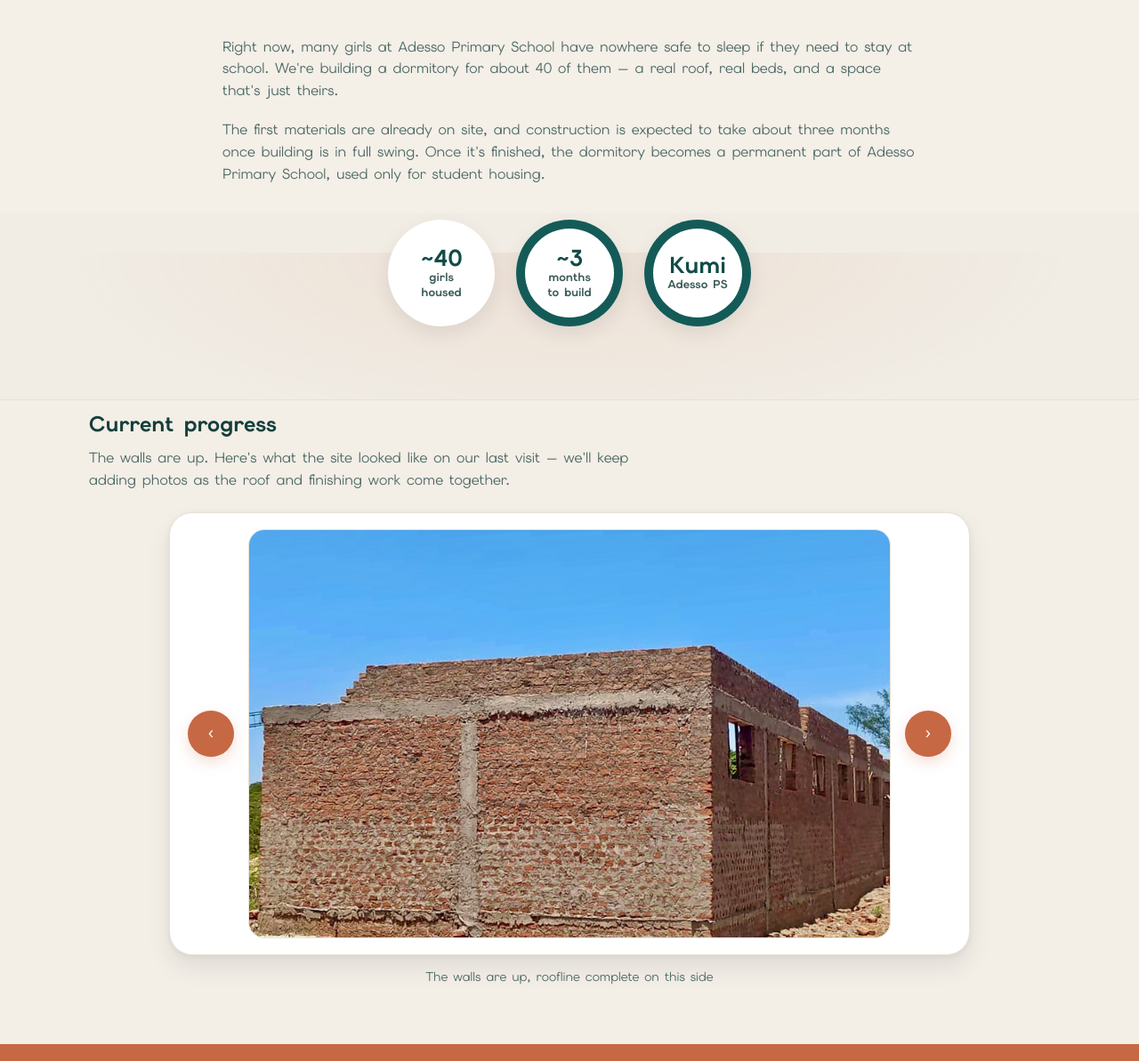
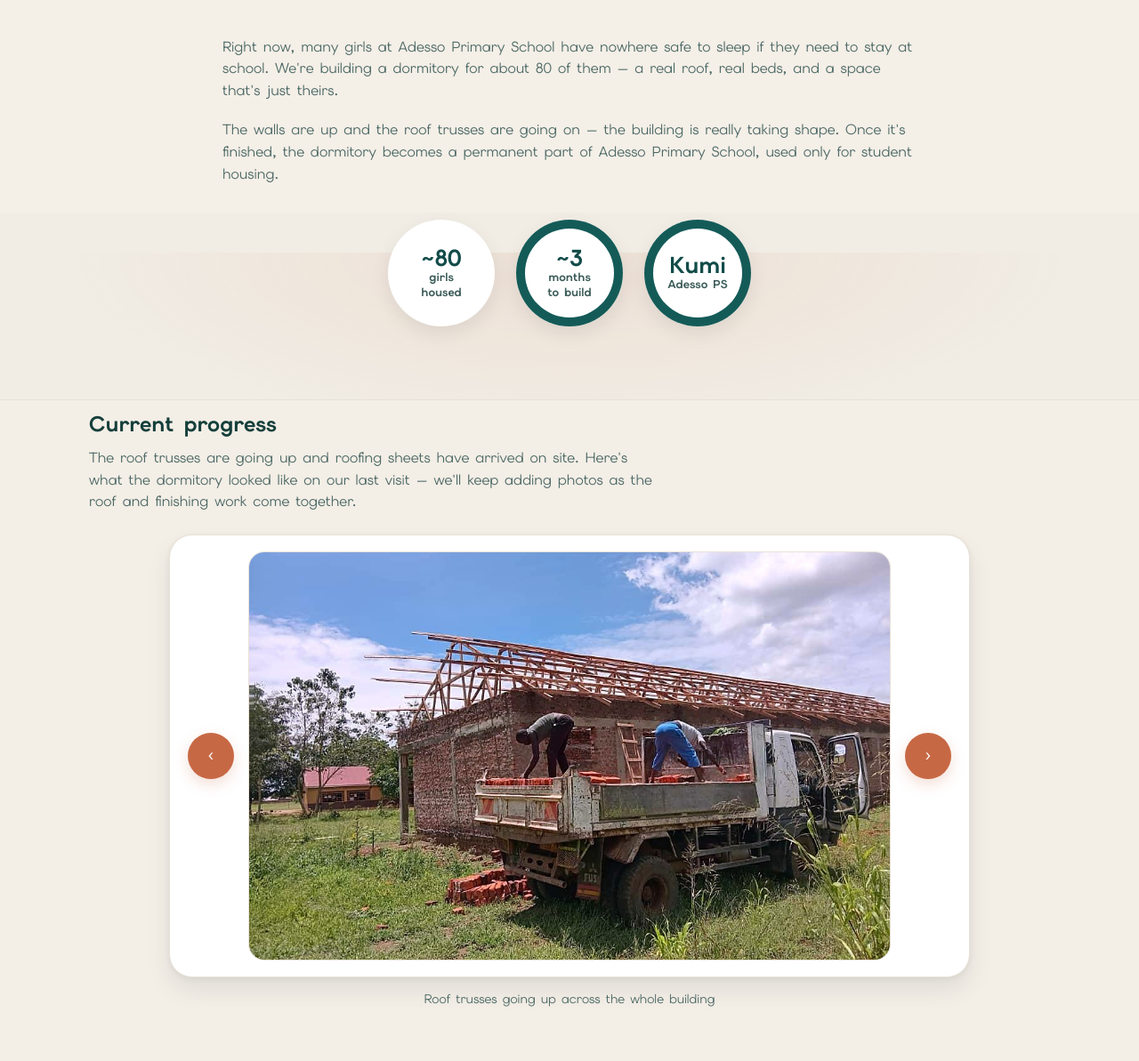
Before and after one commit to AntigoneK/aggies-foundation, a plain HTML site: page Dorms.html in a window 1280 px wide. Shown: the part 516-1709 px from the top of the page at 89% size. Drawn offline with Linux system fonts and the light colour scheme.

Commit message:
Update dormitory page with latest construction photos and 80-girl capacity
Replaced the 'Current progress' gallery entirely with 5 new photos
showing the latest state: roof trusses going up across the whole
building and roofing sheets arriving on site - a clear step forward
from the old walls-and-early-framing photos, which are now removed.
New hero photo too.

Also corrected the dormitory's capacity from 40 to 80 girls
throughout the page (hero, intro, fact circle, meta description) and
on its projects-page card, and updated the progress copy to reflect
where construction actually is now.

Co-Authored-By: Claude Sonnet 5 <noreply@anthropic.com>
Claude-Session: https://claude.ai/code/session_01Lc2sNMCevPsrz5Hoi3uuD1

```diff
--- a/Dorms.html
+++ b/Dorms.html
@@ -2,7 +2,7 @@
 <html lang="en">
 <head>
   <meta name="description"
-      content="Aggie's Foundation is building a dormitory for 40 girls at Adesso Primary School in Kumi, Uganda.">
+      content="Aggie's Foundation is building a dormitory for 80 girls at Adesso Primary School in Kumi, Uganda.">
 <meta name="keywords" content="charity, education, uganda, aggies foundation, donate, kumi, school, dormitory">
 <meta name="robots" content="index, follow">
   <meta charset="UTF-8" />
@@ -203,11 +203,11 @@
   <main>
     <!-- Full-bleed photo hero -->
     <section class="dorm-hero-photo">
-      <img src="dorm-progress-1.jpg" alt="The dormitory walls rising at Adesso Primary School, Kumi">
+      <img src="dorm-progress-7.jpg" alt="Workers building the roof trusses of the dormitory at Adesso Primary School, Kumi">
       <div class="dorm-hero-overlay">
         <div class="container">
           <span class="dorm-hero-kicker">Adesso Primary School · Kumi</span>
-          <h1>Building a <span class="hl">safe place to sleep</span> for 40 girls</h1>
+          <h1>Building a <span class="hl">safe place to sleep</span> for 80 girls</h1>
         </div>
       </div>
     </section>
@@ -218,14 +218,14 @@
         <p>
           Right now, many girls at Adesso Primary School have nowhere safe
           to sleep if they need to stay at school. We're building a
-          dormitory for about 40 of them — a real roof, real beds, and a
+          dormitory for about 80 of them — a real roof, real beds, and a
           space that's just theirs.
         </p>
         <p>
-          The first materials are already on site, and construction is
-          expected to take about three months once building is in full
-          swing. Once it's finished, the dormitory becomes a permanent
-          part of Adesso Primary School, used only for student housing.
+          The walls are up and the roof trusses are going on — the building
+          is really taking shape. Once it's finished, the dormitory becomes
+          a permanent part of Adesso Primary School, used only for student
+          housing.
         </p>
       </div>
     </section>
@@ -236,7 +236,7 @@
         <ul class="dorm-facts">
           <li class="fact">
             <div class="fact-circle">
-              <div class="fact-number">~40</div>
+              <div class="fact-number">~80</div>
               <div class="fact-label">girls</div>
               <div class="fact-label">housed</div>
             </div>
@@ -264,9 +264,10 @@
       <div class="container">
         <h2>Current progress</h2>
         <p class="section-lead">
-          The walls are up. Here's what the site looked like on our last
-          visit — we'll keep adding photos as the roof and finishing work
-          come together.
+          The roof trusses are going up and roofing sheets have arrived on
+          site. Here's what the dormitory looked like on our last visit —
+          we'll keep adding photos as the roof and finishing work come
+          together.
         </p>
 
         <div class="project-gallery-card">
@@ -346,34 +347,29 @@
     (function () {
       const photos = [
         {
-          src: "dorm-progress-1.jpg",
-          alt: "Brick walls of the dormitory standing under a clear sky, roofline complete on one side",
-          caption: "The walls are up, roofline complete on this side"
+          src: "dorm-progress-7.jpg",
+          alt: "A delivery truck beside the dormitory as workers unload bricks, roof trusses spanning the whole building",
+          caption: "Roof trusses going up across the whole building"
         },
         {
-          src: "dorm-progress-2.jpg",
-          alt: "The dormitory walls seen from a distance, framed by trees",
-          caption: "Seen from across the field — plenty of room around it"
+          src: "dorm-progress-8.jpg",
+          alt: "The dormitory's brick pillars and roof frame, with a ladder and bicycle in front",
+          caption: "The roof frame taking shape, pillar by pillar"
         },
         {
-          src: "dorm-progress-3.jpg",
-          alt: "Brick walls with steel reinforcement columns rising for the roof, a builder working in the background",
-          caption: "Steel columns going in, ready for the roof"
+          src: "dorm-progress-9.jpg",
+          alt: "Two workers carrying corrugated roofing sheets across the school grounds",
+          caption: "Roofing sheets arriving on site"
         },
         {
-          src: "dorm-progress-4.jpg",
-          alt: "Builders fitting roof beams into place above the brick walls at dusk",
-          caption: "Fitting the roof beams into place"
+          src: "dorm-progress-10.jpg",
+          alt: "A young girl kneeling in front of the dormitory construction site at Adesso Primary School",
+          caption: "A young girl at Adesso Primary School, near the site"
         },
         {
-          src: "dorm-progress-5.jpg",
-          alt: "Two builders laying bricks on the inner walls, reinforcement columns standing between them",
-          caption: "Brickwork continuing on the inner walls"
-        },
-        {
-          src: "dorm-progress-6.jpg",
-          alt: "Builders finishing brick walls under a bright blue sky",
-          caption: "Finishing the walls under the midday sun"
+          src: "dorm-progress-11.jpg",
+          alt: "A wider view of the dormitory's roof frame and brick pillars from the yard",
+          caption: "The roof frame, seen from the yard"
         }
       ];
 
```
Also changed, not shown: projects.html (+2 -2 lines), dorm-progress-1.jpg (deleted), dorm-progress-10.jpg (added), dorm-progress-11.jpg (added), dorm-progress-2.jpg (deleted), dorm-progress-3.jpg (deleted), dorm-progress-4.jpg (deleted), dorm-progress-5.jpg (deleted), dorm-progress-6.jpg (deleted), dorm-progress-7.jpg (added), dorm-progress-8.jpg (added), dorm-progress-9.jpg (added).
